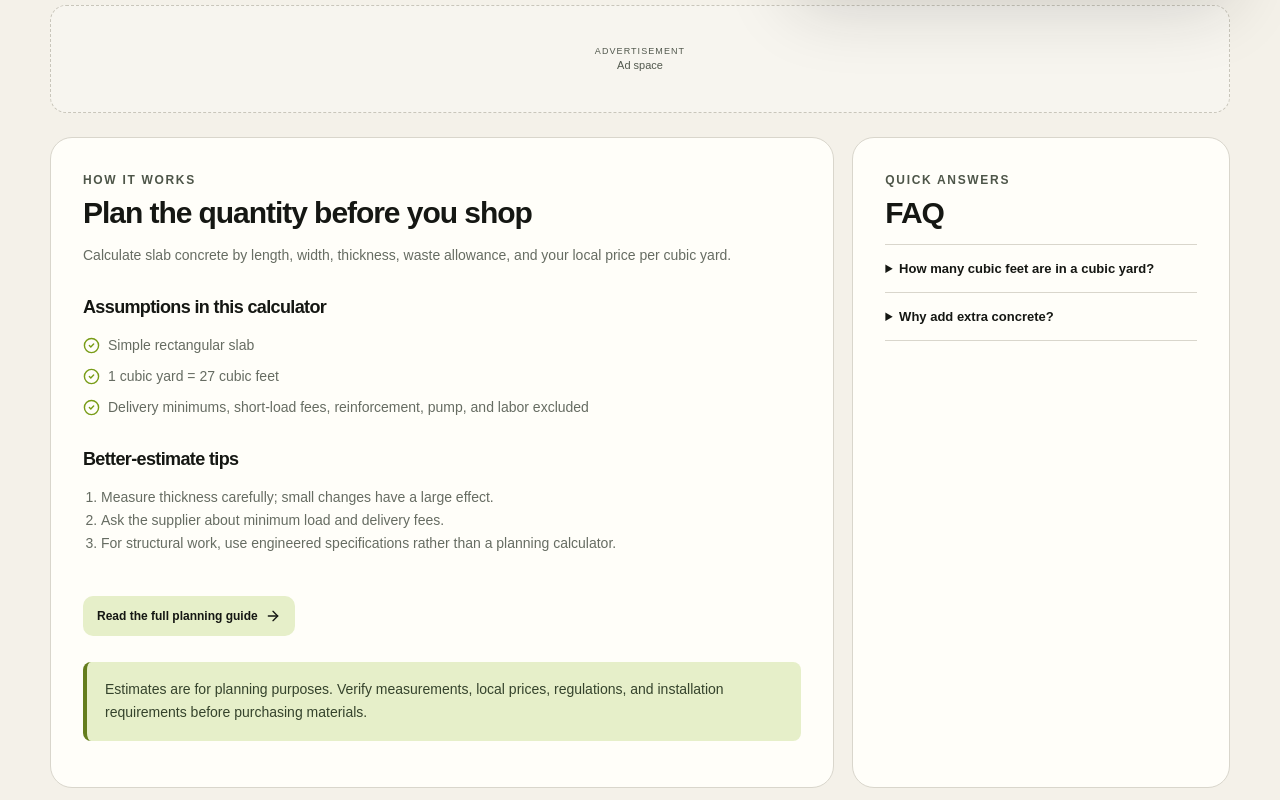
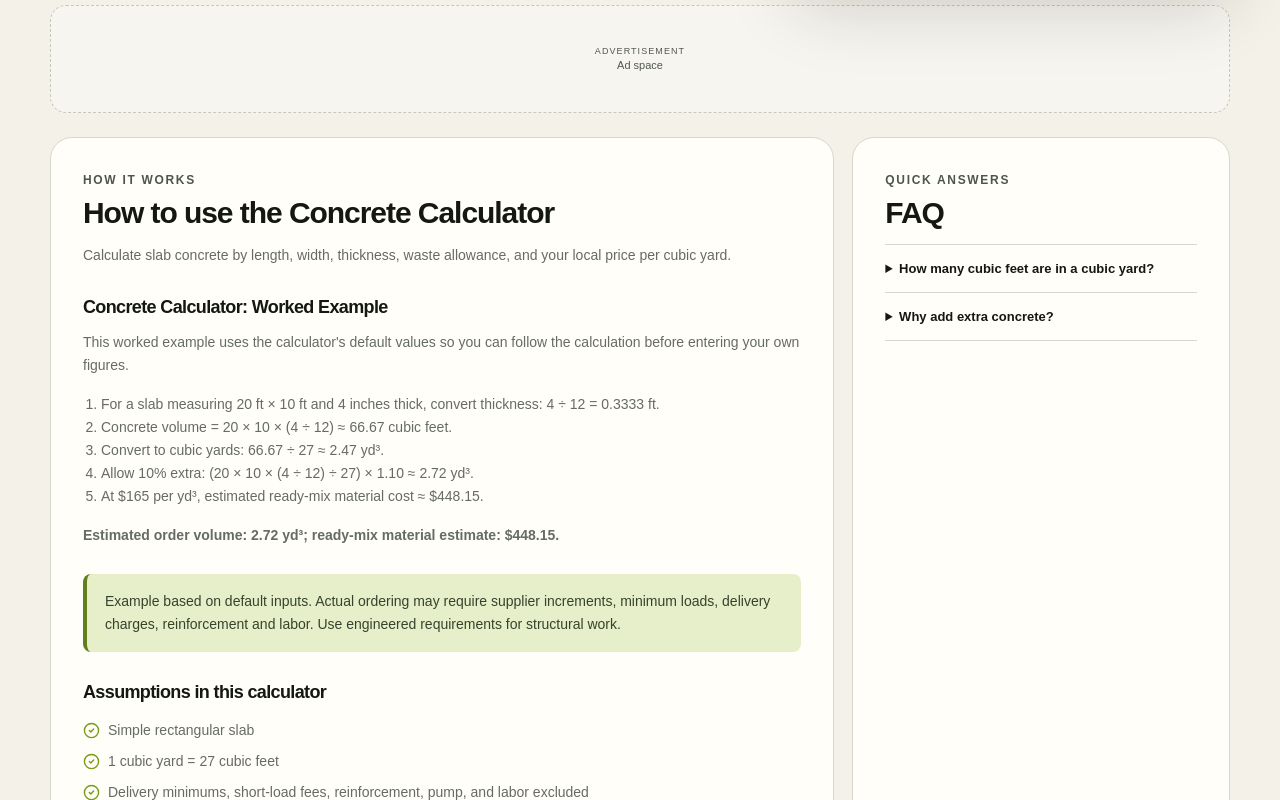
Before and after one commit to janidurathnayaka/Home-Project-Calculator, a Next.js app: page /calculators/concrete-calculator in a window 1280 px wide. Shown: the part 1420-2220 px from the top of the page. Built offline with nearby package versions, Linux system fonts and the light colour scheme; no server answers.

Commit message:
Complete calculator SEO and content improvements

```diff
--- a/app/calculators/[slug]/page.tsx
+++ b/app/calculators/[slug]/page.tsx
@@ -130,6 +130,56 @@ const calculatorSeo: Record<
   },
 };
 
+// Worked examples match the default values in lib/calculators.ts.
+// These examples are informational and do not change calculator logic.
+type CalculatorExample = {
+  title: string;
+  steps: string[];
+  result: string;
+  note: string;
+};
+
+const calculatorExamples: Record<string, CalculatorExample> = {
+  "paint-calculator": {
+    title: "Paint Calculator: Worked Example",
+    steps: [
+      "For a 14 ft × 12 ft room with 8 ft walls, the perimeter is 2 × (14 + 12) = 52 ft.",
+      "Gross wall area = 52 × 8 = 416 sq ft.",
+      "Subtract one 20 sq ft door and two 15 sq ft windows: 416 − 50 = 366 sq ft.",
+      "For two coats, the area to cover is 366 × 2 = 732 sq ft.",
+      "Add 10% waste: 732 × 1.10 = 805.2 sq ft.",
+      "At 350 sq ft per gallon, 805.2 ÷ 350 ≈ 2.30 gallons; round up to 3 gallons.",
+      "At $45 per gallon, the estimated paint purchase cost is 3 × $45 = $135.",
+    ],
+    result: "Estimated purchase: 3 gallons of paint for $135.",
+    note: "Example based on default inputs, not a live quote. Primer, labor and surface preparation are excluded; verify coverage on the paint label.",
+  },
+  "flooring-calculator": {
+    title: "Flooring Calculator: Worked Example",
+    steps: [
+      "For a rectangular room measuring 16 ft × 12 ft, floor area = 192 sq ft.",
+      "Add a 10% waste allowance: 192 × 1.10 = 211.2 sq ft.",
+      "If a box covers 22.5 sq ft, 211.2 ÷ 22.5 ≈ 9.39 boxes.",
+      "Round up to 10 whole boxes, providing 225 sq ft of purchased coverage.",
+      "At $58 per box, the material estimate is 10 × $58 = $580.",
+    ],
+    result: "Estimated purchase: 10 flooring boxes for $580.",
+    note: "Example based on default inputs. Underlayment, trim, labor and taxes are not included. Check your flooring product's box coverage.",
+  },
+  "concrete-calculator": {
+    title: "Concrete Calculator: Worked Example",
+    steps: [
+      "For a slab measuring 20 ft × 10 ft and 4 inches thick, convert thickness: 4 ÷ 12 = 0.3333 ft.",
+      "Concrete volume = 20 × 10 × (4 ÷ 12) ≈ 66.67 cubic feet.",
+      "Convert to cubic yards: 66.67 ÷ 27 ≈ 2.47 yd³.",
+      "Allow 10% extra: (20 × 10 × (4 ÷ 12) ÷ 27) × 1.10 ≈ 2.72 yd³.",
+      "At $165 per yd³, estimated ready-mix material cost ≈ $448.15.",
+    ],
+    result: "Estimated order volume: 2.72 yd³; ready-mix material estimate: $448.15.",
+    note: "Example based on default inputs. Actual ordering may require supplier increments, minimum loads, delivery charges, reinforcement and labor. Use engineered requirements for structural work.",
+  },
+};
+
 // ============================================
 // DYNAMIC SEO METADATA
 // ============================================
@@ -223,6 +273,7 @@ export default async function CalculatorPage({
   }
 
   const currentUrl = calculatorUrl(c.slug);
+  const pageDescription = calculatorSeo[c.slug]?.description ?? c.description;
 
   // ==========================================
   // FIND RELATED COST GUIDE
@@ -257,7 +308,7 @@ export default async function CalculatorPage({
 
     name: c.title,
 
-    description: c.description,
+    description: pageDescription,
 
     url: currentUrl,
 
@@ -289,7 +340,7 @@ export default async function CalculatorPage({
 
     name: c.title,
 
-    description: c.description,
+    description: pageDescription,
 
     url: currentUrl,
 
@@ -468,11 +519,31 @@ export default async function CalculatorPage({
             HOW IT WORKS
           </span>
 
-          <h2>
-            Plan the quantity before you shop
-          </h2>
+          <h2>How to use the {c.title}</h2>
 
           <p>{c.intro}</p>
+
+          {/* Worked examples are shown only where the formula is verified. */}
+          {calculatorExamples[c.slug] && (
+            <section aria-label="Worked calculation example">
+              <h3>{calculatorExamples[c.slug].title}</h3>
+              <p>
+                This worked example uses the calculator's default values so
+                you can follow the calculation before entering your own figures.
+              </p>
+              <ol>
+                {calculatorExamples[c.slug].steps.map((step) => (
+                  <li key={step}>{step}</li>
+                ))}
+              </ol>
+              <p>
+                <strong>{calculatorExamples[c.slug].result}</strong>
+              </p>
+              <p className="estimate-disclaimer">
+                {calculatorExamples[c.slug].note}
+              </p>
+            </section>
+          )}
 
           {/* ASSUMPTIONS */}
 
```
